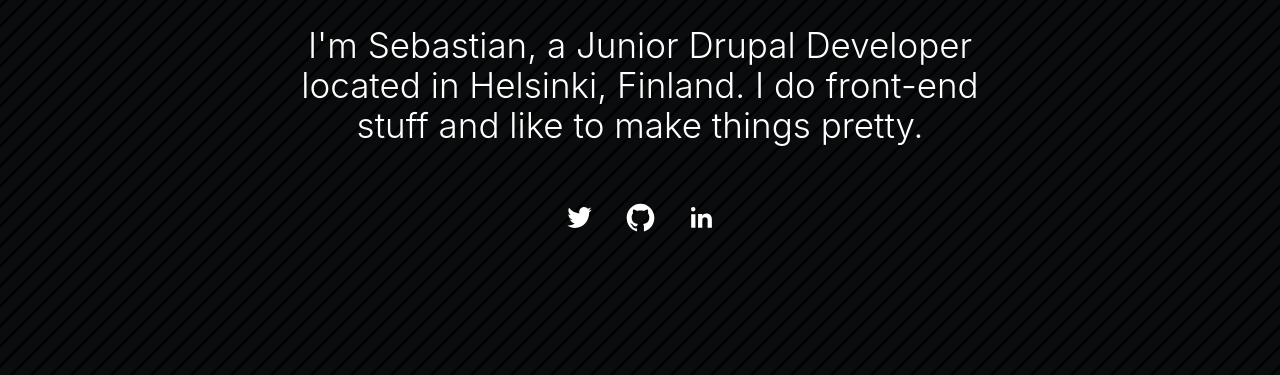
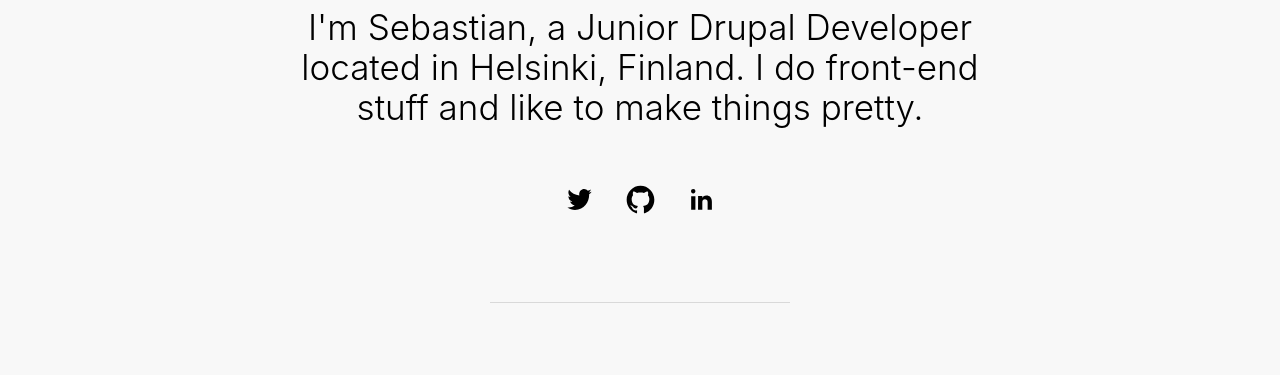
Before and after one commit to sebastianhamalainen/hamse.fi, a plain HTML site: page index.html in a window 1280 px wide. Shown: the part 252-627 px from the top of the page. Drawn offline with Linux system fonts and the light colour scheme.

Commit message:
Updated paddings, Removed bg-patterns, New divider

```diff
--- a/index.html
+++ b/index.html
@@ -10,16 +10,16 @@
   <link rel="stylesheet" href="/styles/css/global.css">
 </head>
 <body>
-  <header class="block block--pattern">
-    <section class="wrapper vertical-space--big">
+  <header class="block divider">
+    <section class="wrapper vertical-space--frontpage">
       <h1 class="heading heading--large text--center text--ttn">Hello there.</h1>
       <h2 class="info-text info-text--large info-text--center">
         I'm Sebastian, a Junior Drupal Developer located in Helsinki, Finland. I do front-end stuff and like to make things pretty.
       </h2>
       <div class="some-icons">
-        <a href="https://twitter.com/hhaaans" class="some-icon some-icon--twitter some-icon--twitter-white"></a>
-        <a href="https://github.com/sebastianhamalainen" class="some-icon some-icon--github some-icon--github-white"></a>
-        <a href="https://www.linkedin.com/in/sebastianhamalainen" class="some-icon some-icon--linkedin some-icon--linkedin-white"></a>
+        <a href="https://twitter.com/hhaaans" class="some-icon some-icon--twitter"></a>
+        <a href="https://github.com/sebastianhamalainen" class="some-icon some-icon--github"></a>
+        <a href="https://www.linkedin.com/in/sebastianhamalainen" class="some-icon some-icon--linkedin"></a>
       </div>
     </section>
   </header>
--- a/styles/sass/components/_components.scss
+++ b/styles/sass/components/_components.scss
@@ -6,6 +6,7 @@
 @import "cta.scss";
 @import "showcase.scss";
 @import "project.scss";
+@import "divider.scss";
 @import "text/text.scss";
 @import "text/heading.scss";
 @import "text/info.scss";
--- a/styles/sass/components/block.scss
+++ b/styles/sass/components/block.scss
@@ -16,14 +16,3 @@
 .block--light-gray {
   background-color: rgba($white-darker, .5);
 }
-
-.block--pattern {
-  background-color: $gray-very-dark;
-  background-image: linear-gradient(rgba($black, .55), rgba($black, .55)), url("/img/lines.svg");
-  background-repeat: repeat;
-  background-size: 20px;
-
-  & * {
-    color: $white;
-  }
-}
--- /dev/null
+++ b/styles/sass/components/divider.scss
@@ -0,0 +1,8 @@
+.divider::after {
+  content: "";
+  border-bottom: 1px solid $white-darkest;
+  width: 80%;
+  max-width: 300px;
+  display: block;
+  margin: 0 auto;
+}
--- a/styles/sass/components/text/heading.scss
+++ b/styles/sass/components/text/heading.scss
@@ -1,5 +1,6 @@
 .heading {
   font-weight: 500;
+  padding-bottom: .5rem;
   margin-bottom: 1rem;
 
   @include breakpoint(40em) {
--- a/styles/sass/components/text/text.scss
+++ b/styles/sass/components/text/text.scss
@@ -1,5 +1,7 @@
 .text--center {
   text-align: center;
+  margin-left: auto;
+  margin-right: auto;
 }
 
 .text--ttn {
--- a/styles/sass/layout/vertical.scss
+++ b/styles/sass/layout/vertical.scss
@@ -1,5 +1,30 @@
 .vertical-space {
   padding-top: 3em;
+  padding-bottom: 3em;
+
+  @include breakpoint(26em) {
+    padding-bottom: 4em;
+    padding-top: 4em;
+  }
+
+  @include breakpoint(50em) {
+    padding-bottom: 5em;
+    padding-top: 5em;
+  }
+}
+
+.vertical-space--big {
+  padding-top: 6em;
+  padding-bottom: 6em;
+
+  @include breakpoint(50em) {
+    padding-top: 10em;
+    padding-bottom: 10em;
+  }
+}
+
+.vertical-space--frontpage {
+  padding-top: 6em;
   padding-bottom: 3em;
 
   @include breakpoint(26em) {
@@ -7,22 +32,8 @@
   }
 
   @include breakpoint(50em) {
+    padding-top: 10em;
     padding-bottom: 5em;
-  }
-}
-
-.vertical-space--big {
-  padding-top: 6em;
-  padding-bottom: 6em;
-
-  @include breakpoint(26em) {
-    padding-top: 6em;
-    padding-bottom: 6em;
-  }
-
-  @include breakpoint(50em) {
-    padding-top: 10em;
-    padding-bottom: 10em;
   }
 }
 
```
Also changed, not shown: styles/css/global.css.
